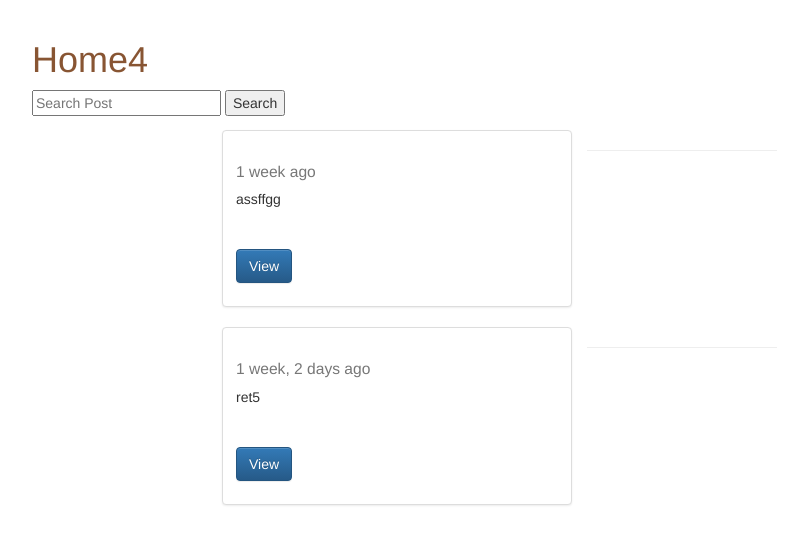
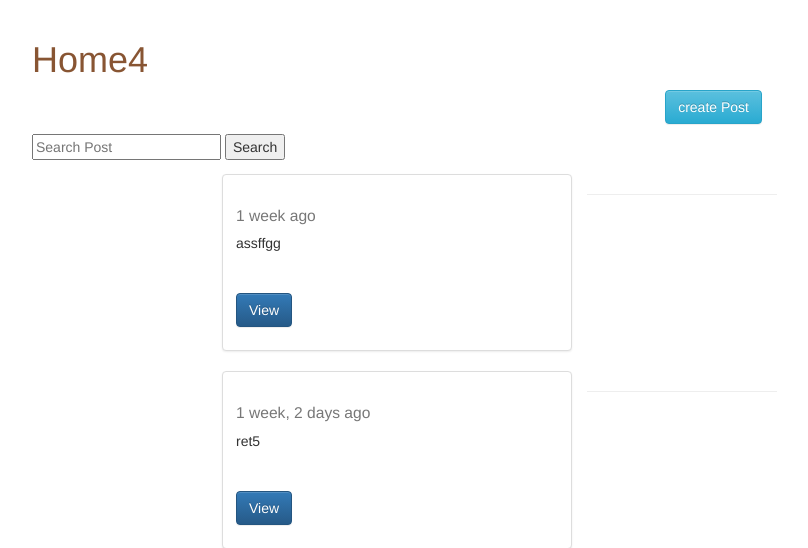
Before and after one commit to TimoJadu/Blog-app, a Django app: page /posts/ in a window 1280 px wide. Shown: the top 548 px of the page, without its empty margins (243-1051 px from the left). Run offline with Django 3.2, Linux system fonts and the light colour scheme; data comes from the database, SQL or seed files in the repository; some libraries are stand-ins or nearby versions.

Commit message:
navigation buttons added
navigation buttons added

```diff
--- a/Blog-app/Templates/post_detail.html
+++ b/Blog-app/Templates/post_detail.html
@@ -41,6 +41,7 @@ h1{
 				<tr>
 					<td class="col-sm-10 col-sm-offset-1">{{ instance.id }}<br/></td>
 					<td><p><a href="./edit" class="btn btn-primary" role="button">Edit Post</a> </p></td>
+					<td> <p><a href="./delete" class="btn btn-danger" role="button">Delete Post</a> </p></td>
 				</tr>
 				<tr>
 					<td class="col-sm-10 col-sm-offset-1" style="font-weight:bold">{{ instance.title }}<br/></td>
--- a/Blog-app/Templates/post_form.html
+++ b/Blog-app/Templates/post_form.html
@@ -10,7 +10,7 @@
 		{{ form.as_p }}
 		<input type="submit" name="create post"/>
 		</form>
-
+		<p align="right"><a href="../" class="btn btn-link" role="button">Back</a> </p>
 		{% endblock content %}
 <!--
 	</body>
--- a/Blog-app/Templates/post_list.html
+++ b/Blog-app/Templates/post_list.html
@@ -3,6 +3,7 @@
 
 <div class='col-sm-8 col-sm-offset-2'>
 	<h1> {{ title }}</h1>
+	<p align="right"><a href="./create" class="btn btn-info" role="button">create Post</a> </p>
 	<form method="GET" action="">
 		<input type="text" placeholder="Search Post" name="q" value="{{ request.GET.q}}">
 		<input type="submit" value="Search" name="">
--- a/Blog-app/posts/models.py
+++ b/Blog-app/posts/models.py
@@ -31,3 +31,7 @@ class Post(models.Model):
 	def get_absolute_url(self):
 		# return "/posts/details/%s/"%(self.id)
 		return reverse("posts:detail", kwargs={"id": self.id})
+
+	def get_absolute_url_create(self):
+		# return "/posts/details/%s/"%(self.id)
+		return reverse("posts:create")
--- a/Blog-app/posts/views.py
+++ b/Blog-app/posts/views.py
@@ -59,7 +59,7 @@ def post_home(request):
 
 	query= request.GET.get("q")
 	if (query):
-		querySet= querySet.filter(title__icontains=query)
+		querySet= querySet_list.filter(title__icontains=query)
 	if request.user.is_authenticated():
 		context = {
 			"object_list": querySet,
```
